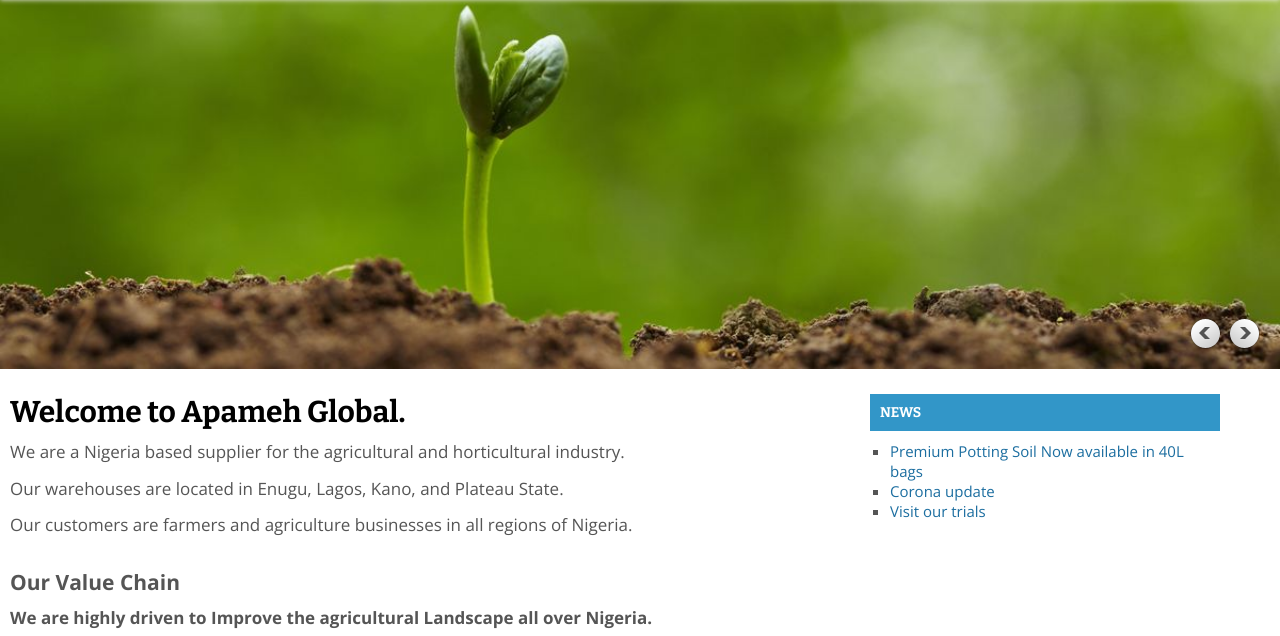
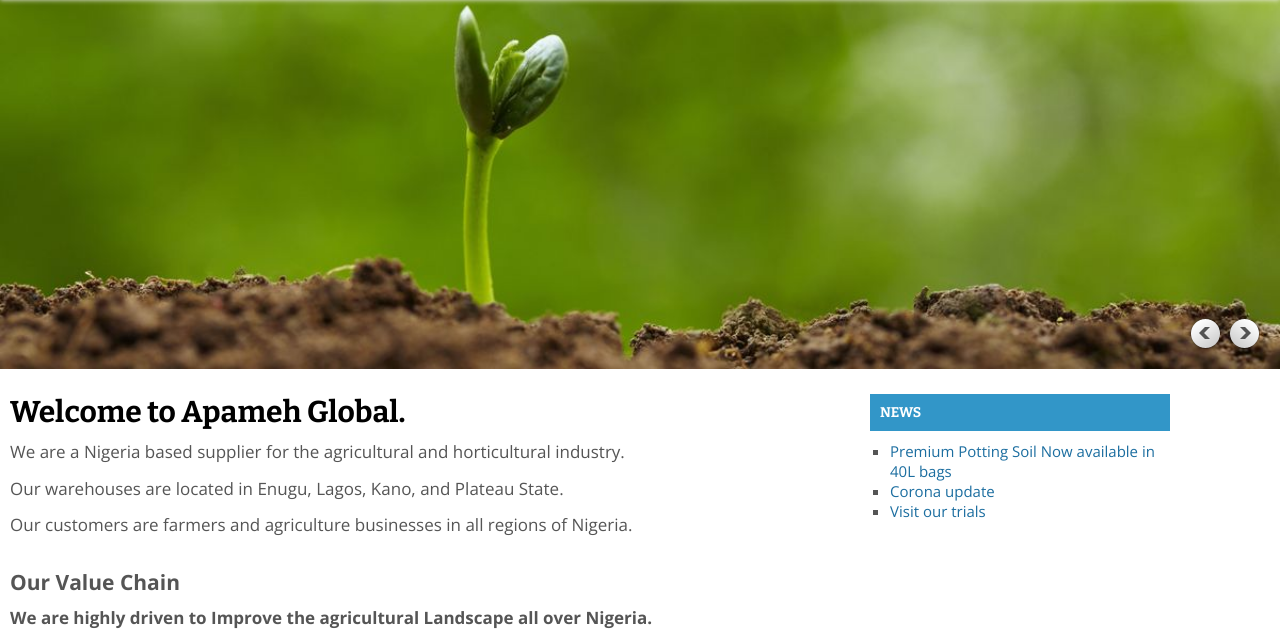
Before and after one commit to David-Orizu31/Apameh-2, a plain HTML site: page www.afri-agri.com/index.html in a window 1280 px wide. Shown: the part 105-741 px from the top of the page. Drawn offline with nearby package versions, Linux system fonts and the light colour scheme.

Commit message:
Update responsive-style7f79.css

```diff
--- a/www.afri-agri.com/sites/all/themes/responsive/css/responsive-style7f79.css
+++ b/www.afri-agri.com/sites/all/themes/responsive/css/responsive-style7f79.css
@@ -38,7 +38,7 @@ Use it to make something cool, have fun, and share what you've learned with othe
     .container .two.columns                     { width: 100px; }
     .container .three.columns                   { width: 160px; }
     .container .four.columns                    { width: 220px; }
-    .container .five.columns                    { width: 350px; }
+    .container .five.columns                    { width: 300px; }
     .container .six.columns                     { width: 340px; }
     .container .seven.columns                   { width: 400px; }
     .container .eight.columns                   { width: 460px; }
```
